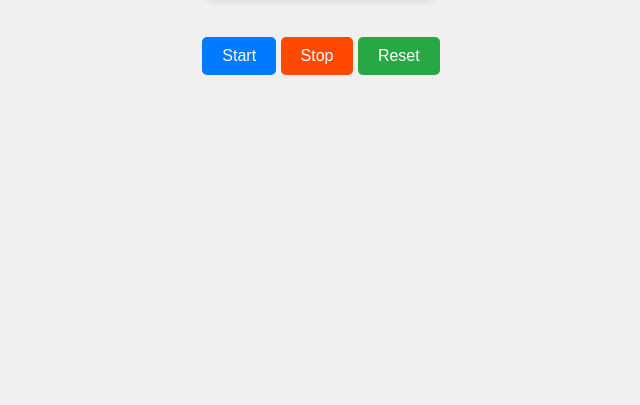
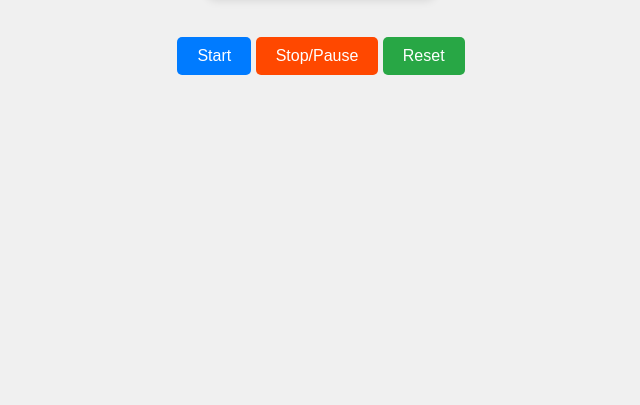
Before and after one commit to shawkinsrobertson/up-timer, a plain HTML site: page docs/index.html in a window 1280 px wide. Shown: the part 411-816 px from the top of the page, without its empty margins (319-959 px from the left). Drawn offline with Linux system fonts and the light colour scheme.

Commit message:
Change Stop button text to Stop/Pause

```diff
--- a/docs/index.html
+++ b/docs/index.html
@@ -62,7 +62,7 @@
 <body>
     <div class="timer" id="timerDisplay">00:00:00</div>
     <div><button id="startBtn">Start</button>
-    <button id="stopBtn">Stop</button>
+    <button id="stopBtn">Stop/Pause</button>
 <button id="resetBtn">Reset</button></div>
     <script>
         // 1. Select the button and the display element
```
